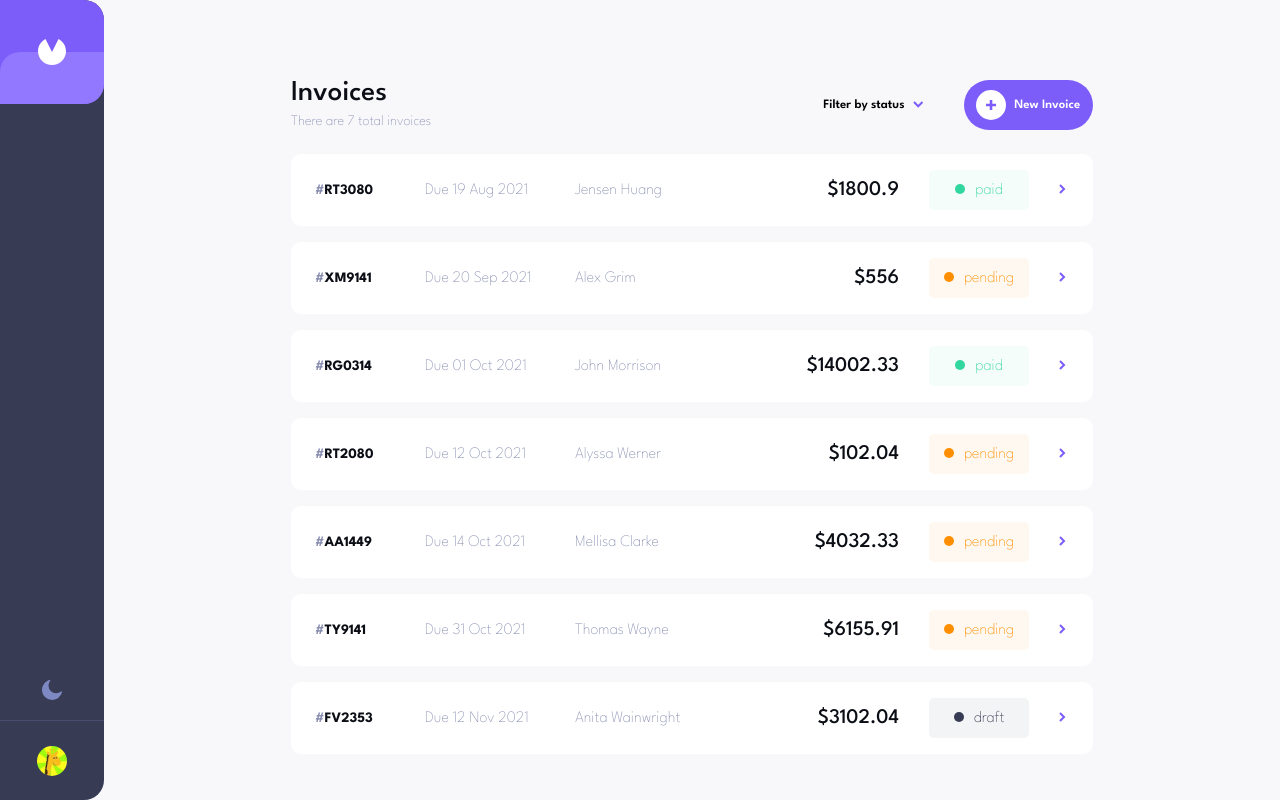
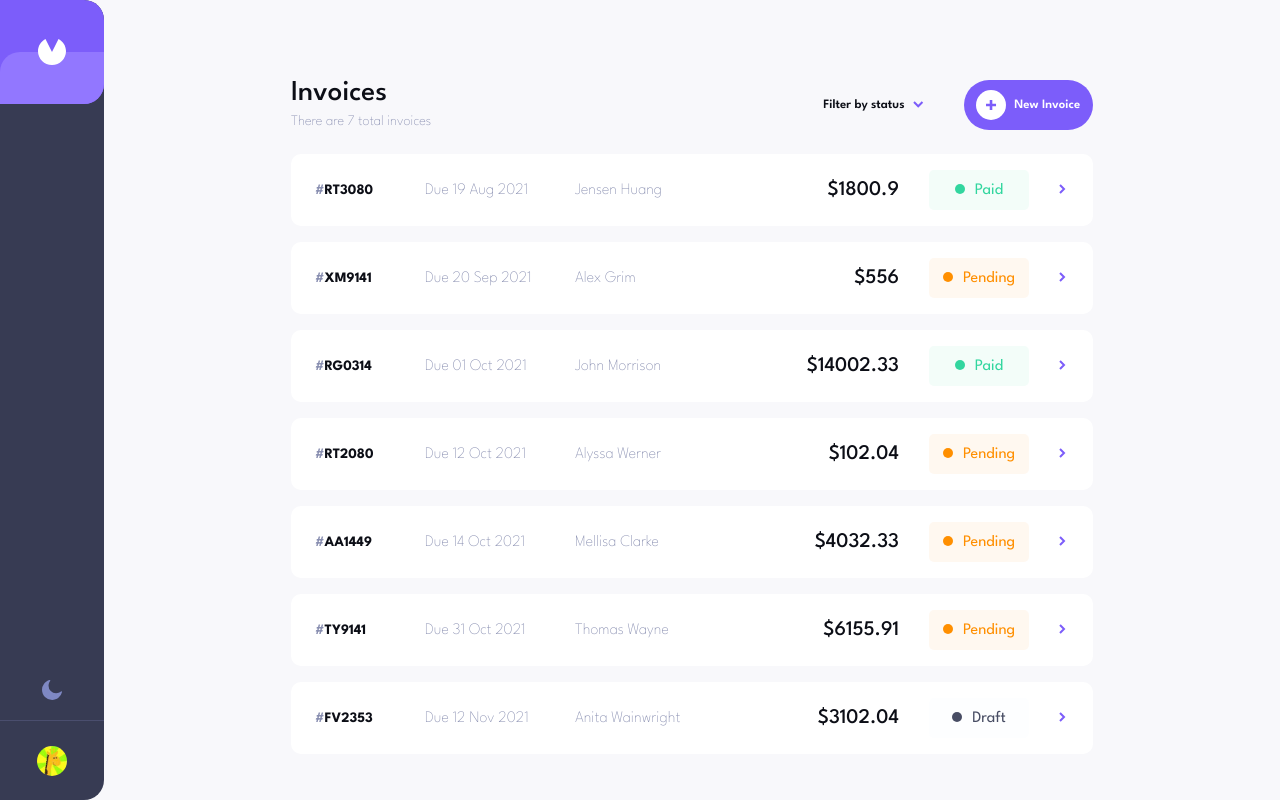
Before and after one commit to sharonBenish/Invoice-app, a Vue app: page / in a window 1280 px wide. Built offline with nearby package versions, Linux system fonts and the light colour scheme.

Commit message:
added theme toggle functionality

```diff
--- a/src/App.vue
+++ b/src/App.vue
@@ -1,6 +1,6 @@
 <template>
-  <div class="main-page">
-    <PageHeader />
+  <div class="main-page" :class="theme.darkMode && 'darkMode'">
+    <PageHeader/>
     <DeleteModal :id="invoiceId" v-if="showDeleteModal" @cancelClicked="showDeleteModal = false" @deleteClicked="deleteInvoice" />
     <main>
       <router-view @deleteClicked="OpenDeleteModal"></router-view>
@@ -12,6 +12,7 @@
 import PageHeader from './components/PageHeader.vue';
 import json from "./data.json"
 import { InvoiceStore } from "@/store/store";
+import { ThemeToggle } from './store/theme';
 import { ref } from '@vue/runtime-core';
 import DeleteModal from './components/DeleteModal.vue';
 import { useRouter } from 'vue-router';
@@ -34,10 +35,12 @@ const deleteInvoice = ()=>{
     router.go(-1);
   }, 1500)
 }
+
+const theme = ThemeToggle();
 </script>
 <style lang="scss">
 @import url('https://fonts.googleapis.com/css2?family=League+Spartan:wght@100;200;300;400;500;600;700&display=swap');
-$background:#F8F8FB;
+
 $purple: #7c5dfa;
 $purple-light:#9277ff;
 
@@ -52,7 +55,9 @@ body{
 }
 #app{
   height:100vh;
-  background: $background;
+}
+.main-page{
+  background: var(--background);
 }
 main{
   position: relative;
@@ -77,3 +82,39 @@ main{
   }
 }
 </style>
+<style>
+  :root{
+    --background:#F8F8FB;
+    --purple: #7c5dfa;
+    --purple-light:#9277ff;
+    --invoice-bg:#fff;
+    --text-bold:#0c0e16;
+    --text:#888eb0;
+    --order-bg:#F9FAFE;
+    --header-bg:#373B53;
+    --form-field:#F8F8FB;
+    --form-text:#7e88c3;
+    --form-text-bold:#888eb0;
+    --form-field-border:#dfe3fa;
+    --add-item-bg:#f9fafe;
+    --add-item-color: #7e88c3;
+    --draft-color: #888eb0;
+    --total-bg:#373B53;
+  }
+  .darkMode{
+    --background:#141625;
+    --invoice-bg:#1E2139;
+    --order-bg:#252945;
+    --text-bold:#fff;
+    --header-bg:#1e2139;
+    --form-field:#1E2139;
+    --form-text:#fff;
+    --form-text-bold:#fff;
+    --form-field-border: #252945;
+    --text:#fff;
+    --add-item-bg: #252945;
+    --ad-item-color: #dfe3fa;
+    --draft-color: #dfe3fa;
+    --total-bg:#0c0e16;
+  }
+</style>
--- a/src/components/DeleteModal.vue
+++ b/src/components/DeleteModal.vue
@@ -2,7 +2,7 @@
   <div class="modal-container">
     <div class="modal-content">
         <h2>Confirm Deletion</h2>
-        <p>Are you sure you want to delete invoice {{id}}</p>
+        <p>Are you sure you want to delete invoice {{id}}? This action cannot be undone.</p>
         <div class="button-group">
             <button class="cancel" @click="cancelClicked">Cancel</button>
             <button class="delete" @click="deleteClicked">Delete</button>
@@ -51,10 +51,17 @@ export default {
     max-width:100vw;
 }
 
+h2{
+    color:var(--text-bold);
+}
+
 .modal-content{
-    background: #fff;
+    background: var(--invoice-bg);
     border-radius: 10px;
-    padding:2rem 1.5rem;
+    padding:2.5rem ;
+    font-size: 1.2rem;
+    max-width:500px;
+    line-height: 2rem;
 }
 
 .button-group{
@@ -66,7 +73,7 @@ export default {
 
 p{
     margin:1rem 0;
-    color:rgb(136, 142, 176);
+    color:var(--text);
 }
 
 button{
@@ -77,8 +84,8 @@ button{
 }
 
 .cancel{
-    background: rgb(249, 250, 254);
-    color: #7e88c3;
+    background: var(--add-item-bg);
+    color: var(--add-item-color);
     &:hover{
         background:rgb(223, 227, 250)
     }
--- a/src/components/InvoiceOptions.vue
+++ b/src/components/InvoiceOptions.vue
@@ -55,12 +55,9 @@ export default {
 </script>
 
 <style lang="scss" scoped>
-$purple: #7c5dfa;
-$purple-light:#9277ff;
 .container{
     display:flex;
     justify-content: space-between;
-    color:rgb(12, 14, 22);
     .intro-text{
         h1{
             font-size: 1.5rem;
@@ -87,7 +84,7 @@ $purple-light:#9277ff;
     }
 }
 .filter-btn{
-    background: none;
+    background: transparent;
     position: relative;
     span{
         display:none
@@ -106,7 +103,6 @@ $purple-light:#9277ff;
         flex-direction: column;
         gap:1rem;
         padding:1.5rem 1.2rem;
-        background: #fff;
         .option{
             display:flex;
             align-items: flex-end;
@@ -118,7 +114,6 @@ $purple-light:#9277ff;
     height: 50px;
     padding:0 0.8rem;
     color:#fff;
-    background:$purple;
     border-radius: 50px;
     >span{
         width:30px;
@@ -128,9 +123,6 @@ $purple-light:#9277ff;
         justify-content: center;
         align-items: center;
         border-radius: 50%;
-    }
-    &:hover{
-        background: $purple-light;
     }
 }
 .extra-btn-text{
@@ -178,3 +170,21 @@ $purple-light:#9277ff;
 
 }
 </style>
+
+<style scoped>
+    .container{
+        color:var(--text-bold);
+    }
+    .filter-btn{
+        color:var(--text-bold)
+    }
+    .filter-btn .drop-down{
+        background: var(--invoice-bg);
+    }
+    .new-invoice-btn{
+        background:var(--purple);
+    }
+    .new-invoice-btn:hover{
+        background: var(--purple-light);
+    }
+</style>
--- a/src/components/InvoiceRecord.vue
+++ b/src/components/InvoiceRecord.vue
@@ -45,16 +45,23 @@ export default {
     components: { StatusBadge }
 }
 </script>
+<style scoped>
+    .record{
+        background:var(--invoice-bg);
+    }
+    .record:hover{
+        outline:1px solid var(--purple)
+    }
+    .invoice_id >span{
+        color:var(--text-bold);
+    }
+</style>
 
 <style scoped lang="scss">
 .record{
-    background: #fff;
     padding:1rem 1.5rem;
     border-radius: 10px;
-    color:rgb(136, 142, 176);
-    &:hover{
-        outline:1px solid #7c5dfa;
-    }
+    color:var(--text);
 }
 .arrow{
     display:none
@@ -71,9 +78,6 @@ export default {
     margin-bottom: 20px;
     font-weight: bold;
     font-size: 0.9rem;
-    >span{
-        color:rgb(12, 14, 22);
-    }
 }
 .due_date{
     grid-column: 1;
@@ -87,7 +91,7 @@ export default {
 .due_total{
     grid-column: 1;
     grid-row:3;
-    color:rgb(12, 14, 22);
+    color:var(--text-bold);
     font-size:1.3rem;
     font-weight:500;
 }
--- a/src/components/NewInvoiceForm.vue
+++ b/src/components/NewInvoiceForm.vue
@@ -94,7 +94,7 @@
             <button class="add-item" @click="addNewItem">+ Add New Item</button>
         </div>
         <div v-if="id" class="button-group edit-mode">
-            <button class="discard-btn" @click="discardClicked">Edit</button>
+            <button class="discard-btn" @click="discardClicked">Cancel</button>
             <button class="save-changes" @click="saveChanges">Save Changes</button>
         </div>
         <div v-else class="button-group">
@@ -249,15 +249,16 @@ export default {
 
 h2{
     font-weight:500;
+    color:var(--text-bold)
 }
 h2 > span{
-    color:rgb(126, 136, 195);
+    color:#7e88c3;
 }
 
 h3{
     font-size: 1rem;
     line-height: 1.125;
-    color: #7c5dfa;
+    color: var(--purple);
 }
 
 .form_container{
@@ -266,7 +267,7 @@ h3{
     flex-direction: column;
     justify-content: space-between;
     padding:20px;
-    background: #fff;
+    background: var(--background);
 }
 
 .form{
@@ -281,7 +282,7 @@ h3{
     flex-wrap: wrap;
     label, .label{
         display: block;
-        color: rgb(126, 136, 195);
+        color: var(--form-text);
         margin-bottom: 10px;
     };
     >div{
@@ -297,14 +298,16 @@ h3{
     input, .input{
         width:100%;
         outline: 0;
-        border: 1px solid #dfe3fa;
+        color:var(--text-bold);
+        background:var(--form-field);
+        border: 1px solid var(--form-field-border);
         border-radius: 4px;
         padding: 1rem 1.25rem;
         &:focus{
             border-color: #7c5dfa;
         }
         &::placeholder{
-            color:rgb(136, 142, 176);
+            color:var(--form-text-bold);
         }
     }
 
@@ -312,14 +315,14 @@ h3{
 
 .items-heading{
     margin-bottom: 1.5rem;
-    color: rgb(119, 127, 152);
+    color: var(--form-text-bold);
     font-size: 1.5rem;
 }
 
 .add-item{
     width:100%;
-    background: rgb(249, 250, 254);
-    color: rgb(126, 136, 195);
+    background: var(--add-item-bg);
+    color: var(--add-item-color);
     padding: 1rem 1.5rem;
     outline:0;
     border:0;
@@ -329,7 +332,9 @@ h3{
 
 .button-group{
     display:flex;
+    padding-top:1.5rem ;
     justify-content: space-between;
+    align-items: center;
     button{
     padding: 1rem 1.3rem;
     outline:0;
@@ -338,12 +343,16 @@ h3{
     cursor:pointer;
     }
     .discard-btn{
-    background: rgb(249, 250, 254);
-    color: rgb(126, 136, 195);
+    background: var(--add-item-bg);
+    color: var(--add-item-color);
     }
     .draft-btn{
-        background: rgb(54, 59, 83);
-        color: rgb(136, 142, 176);
+        background: var(--header-bg);
+        color: var(--draft-color);
+    }
+    .save-btn{
+        background: var(--purple);
+        color:#fff;
     }
 }
 
@@ -351,7 +360,7 @@ h3{
     justify-content:flex-end;
     gap:20px;
     .save-changes{
-        background: rgb(124, 93, 250);
+        background: var(--purple);
         color:#fff;
     }
 }
--- a/src/components/PageHeader.vue
+++ b/src/components/PageHeader.vue
@@ -4,9 +4,9 @@
         <img src="../assets/logo.svg" alt="">
     </div>
     <div>
-        <div class="theme-toggle">
-            <img src="../assets/icon-moon.svg" alt="">
-            <!--<img src="../assets/icon-sun.svg" alt="">-->
+        <div class="theme-toggle" @click="toggleTheme">
+            <img v-if="store.darkMode" src="../assets/icon-sun.svg" alt="">
+            <img v-else src="../assets/icon-moon.svg" alt="">
         </div>
         <div class="profile">
             <img class="img-fluid" src="../assets/image-avatar.jpeg" alt="avatar">
@@ -16,15 +16,18 @@
 </template>
 
 <script setup>
+    //import { defineEmits } from 'vue';
+    import { ThemeToggle } from '@/store/theme';
+    //const emit = defineEmits(['toggleClicked']);
+    const store = ThemeToggle();
+    const { toggleTheme } = store
 </script>
 
 <style lang="scss" scoped >
-$purple: #7c5dfa;
-$purple-light:#9277ff;
 header{
     display: flex;
     height:5rem;
-    background: #373B53;
+    background: var(--header-bg);
     justify-content: space-between;
     position: fixed;
     left:0;
@@ -38,7 +41,7 @@ header{
     display:flex;
     justify-content: center;
     align-items: center;
-    background:$purple;
+    background:var(--purple);
     border-radius: 0px 20px 20px 0px;
 }
 
@@ -50,7 +53,7 @@ header{
 .logo::after{
     content:"";
     position:absolute;
-    background: $purple-light;
+    background: var(--purple-light);
     border-radius:20px 0px;
     width:100%;
     height:50%;
--- a/src/components/StatusBadge.vue
+++ b/src/components/StatusBadge.vue
@@ -16,13 +16,13 @@ export default {
     setup(props){
         const badgeStyle = computed(()=>{
             if (props.status == 'paid'){
-                const style =  {'--badgeBackground': '#F4FDF9' ,'--badgeText': '#32D69F'}
+                const style =  {'--badgeBackground': 'rgba(51, 214, 159, 0.06)' ,'--badgeText': '#32D69F'}
                 return style
             } else if (props.status == 'pending'){
-                const style =  {'--badgeBackground': '#FFF8F1' ,'--badgeText': '#FF8F00'}
+                const style =  {'--badgeBackground': 'rgba(255, 143, 0, 0.06)' ,'--badgeText': '#FF8F00'}
                 return style
             } else if (props.status == 'draft'){
-                const style =  {'--badgeBackground': '#F3F4F5' ,'--badgeText': '#373B53'}
+                const style =  {'--badgeBackground': 'rgba(223, 227, 250, 0.06)' ,'--badgeText': '#484d64'}
                 return style
             }
         })
@@ -45,6 +45,10 @@ export default {
         height:100%;
         width:100px;
     }
+    p{
+        text-transform: capitalize;
+        font-weight:400;
+    }
     p::before{
             content:"";
             width:10px;
--- /dev/null
+++ b/src/store/theme.js
@@ -0,0 +1,14 @@
+import { defineStore } from "pinia";
+
+export const ThemeToggle = defineStore("theme", {
+    state:()=>({
+        darkMode:false,
+    }),
+    actions:{
+        toggleTheme(){
+            console.log('toggle')
+            this.darkMode = !this.darkMode
+            console.log(this.darkMode)
+        }
+    }
+})
```
Also changed, not shown: src/views/InvoiceInfo.vue (+28 -17 lines).
